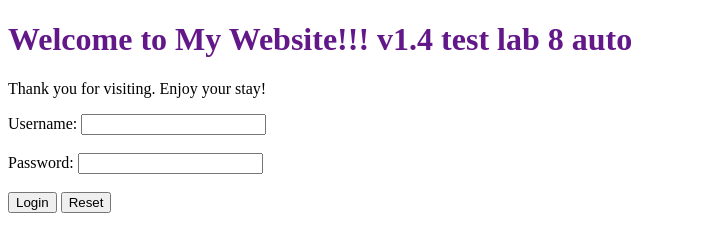
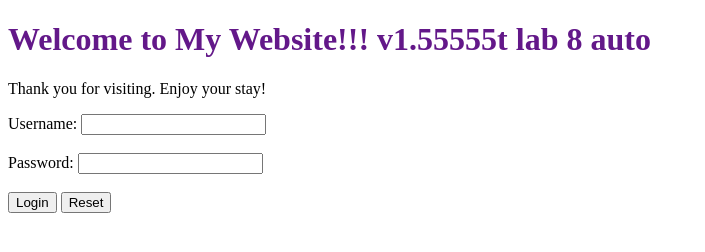
Before and after one commit to quanghung2802/nodejs-random-color-hung, a website: page public/index.html in a window 1280 px wide. Shown: the whole page, without its empty margins (0-705 px from the left). Drawn offline with Linux system fonts and the light colour scheme.

Commit message:
update 5

```diff
--- a/public/index.html
+++ b/public/index.html
@@ -7,7 +7,7 @@
 </head>
 
 <body>
-    <h1 id="welcome" style="color: #631889;">Welcome to My Website!!! v1.4 test lab 8 auto</h1>
+    <h1 id="welcome" style="color: #631889;">Welcome to My Website!!! v1.55555t lab 8 auto</h1>
     <p>Thank you for visiting. Enjoy your stay!</p>
 
     <form action="/api/login" method="POST">
```
